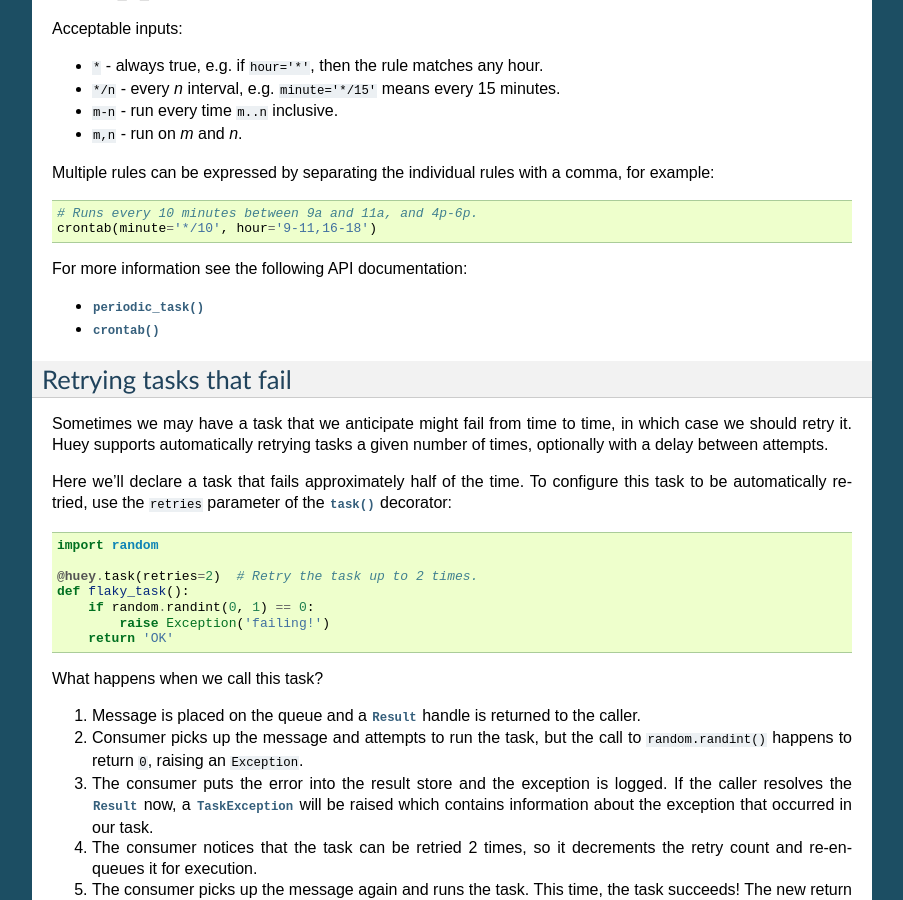
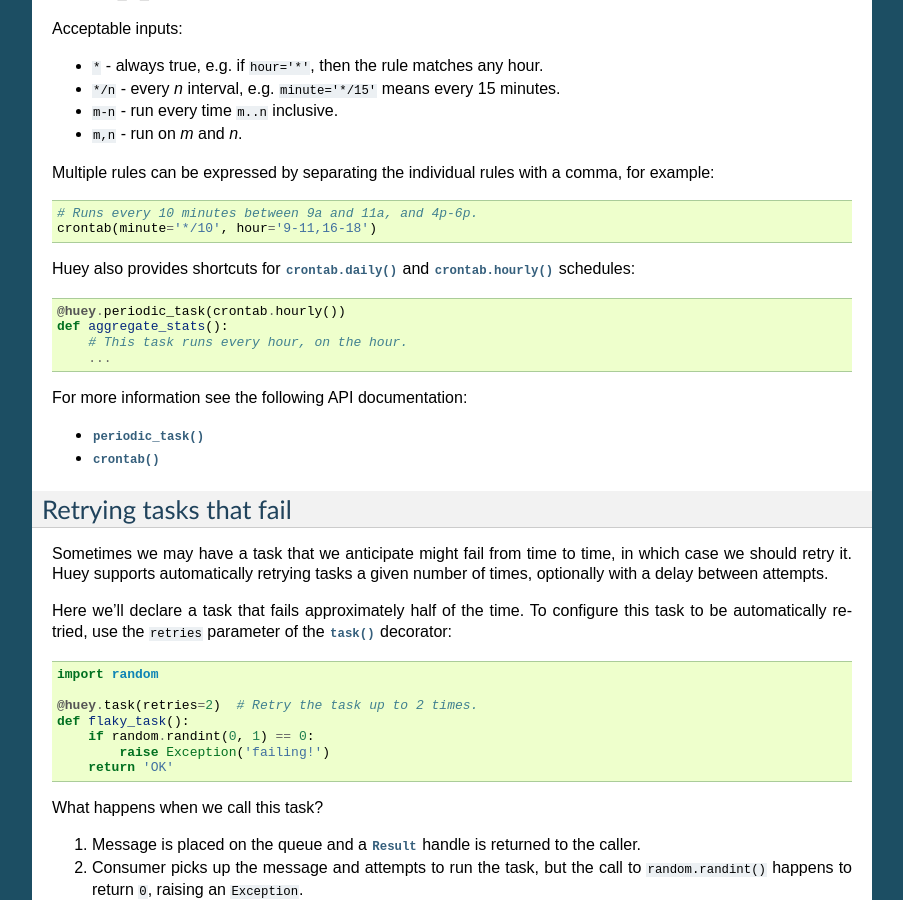
Before and after one commit to coleifer/huey, a Sphinx documentation site: the page built from docs/guide.rst, in a window 1280 px wide and 900 px high, scrolled down 2338 px. Shown: the whole window, without its empty margins (198-1101 px from the left). Built offline with Sphinx 7.4.7, drawn with Linux system fonts in a browser that asks for light colours; cross-references to code outside the pages are shown as plain code.

Commit message:
Add hourly/daily refs to guide, too.
[skip ci]

```diff
--- a/docs/guide.rst
+++ b/docs/guide.rst
@@ -160,6 +160,16 @@
 
     # Runs every 10 minutes between 9a and 11a, and 4p-6p.
     crontab(minute='*/10', hour='9-11,16-18')
+
+Huey also provides shortcuts for :py:func:`crontab.daily` and
+:py:func:`crontab.hourly` schedules:
+
+.. code-block:: python
+
+    @huey.periodic_task(crontab.hourly())
+    def aggregate_stats():
+        # This task runs every hour, on the hour.
+        ...
 
 For more information see the following API documentation:
 
```
